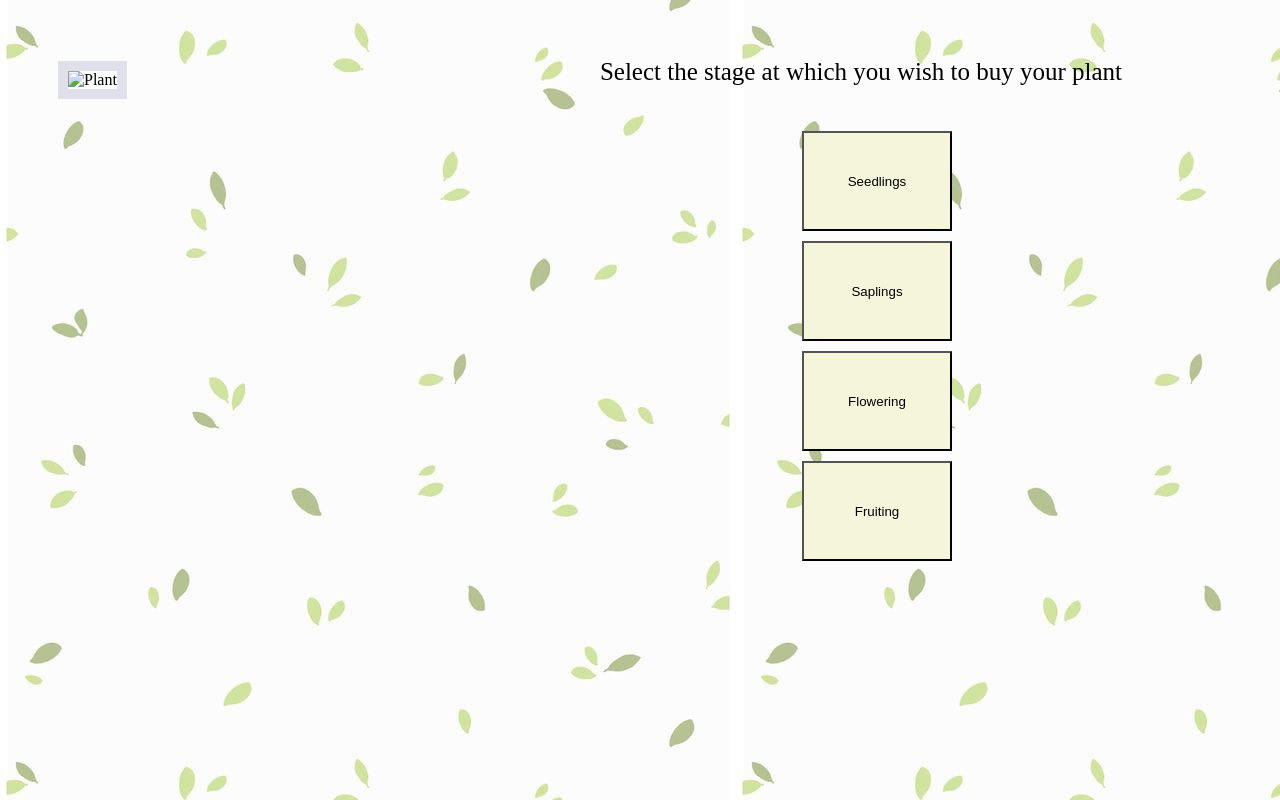
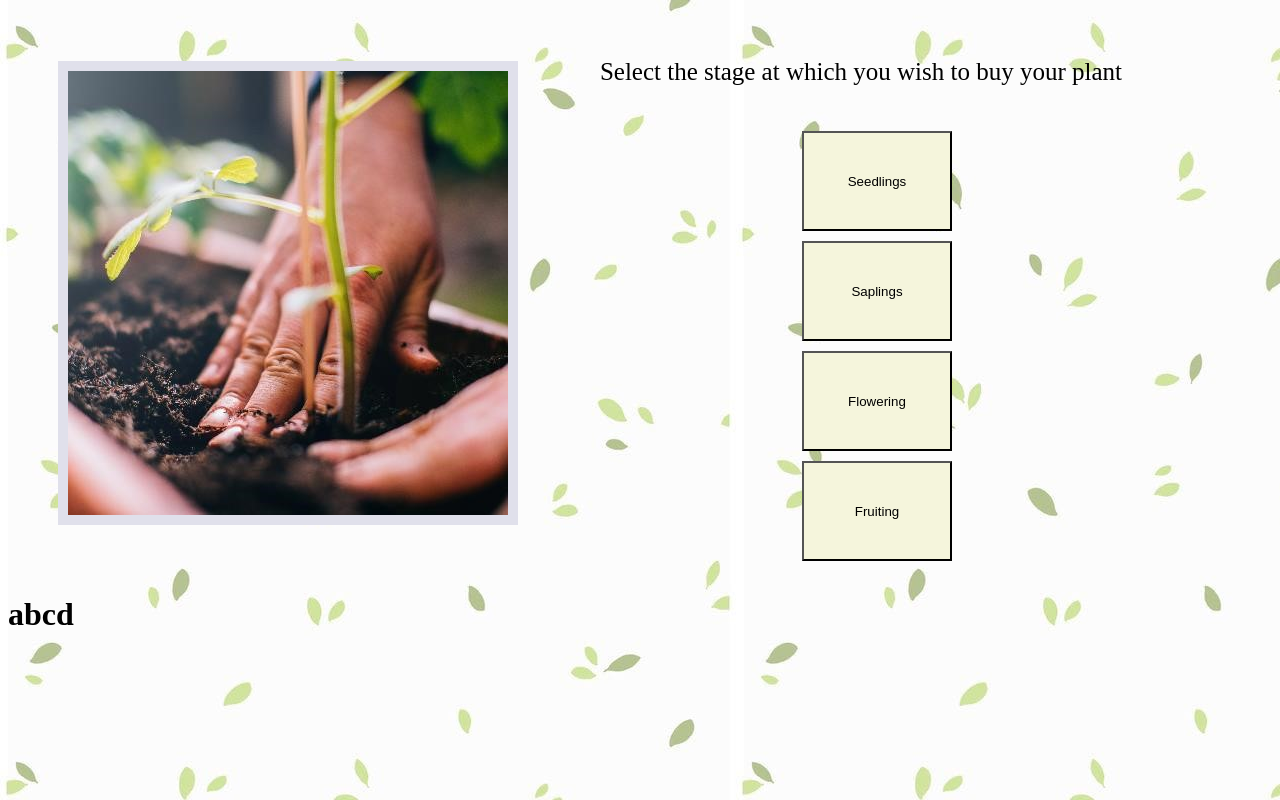
Before and after one commit to hsurla/iPlant, a plain HTML site: page Iplant/webpage2.html in a window 1280 px wide. Drawn offline with Linux system fonts and the light colour scheme; files whose address does not match are found by name.

Commit message:
Update webpage2.html

```diff
--- a/Iplant/webpage2.html
+++ b/Iplant/webpage2.html
@@ -11,6 +11,7 @@
     <button class="btn flowering">Flowering</button>
     <button class="btn fruiting">Fruiting</button>
   </div>
-  <img src="images/img1.jpg" alt="Plant">
+  <img src="s_images/img1.jpg" alt="Plant">
+  <h1>abcd</h1>
 </body>
 </html>
```
